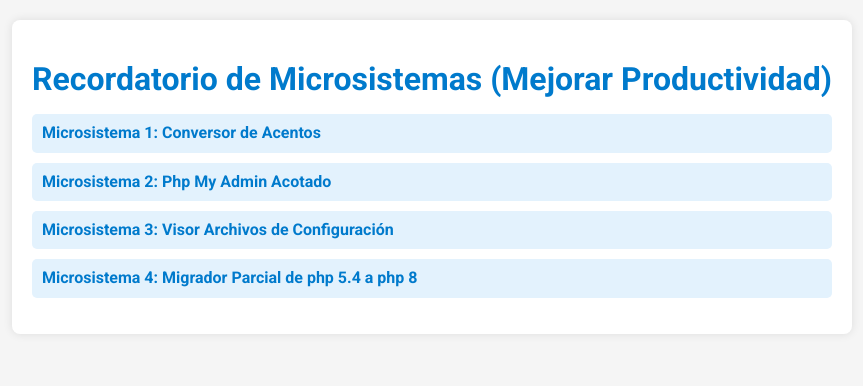
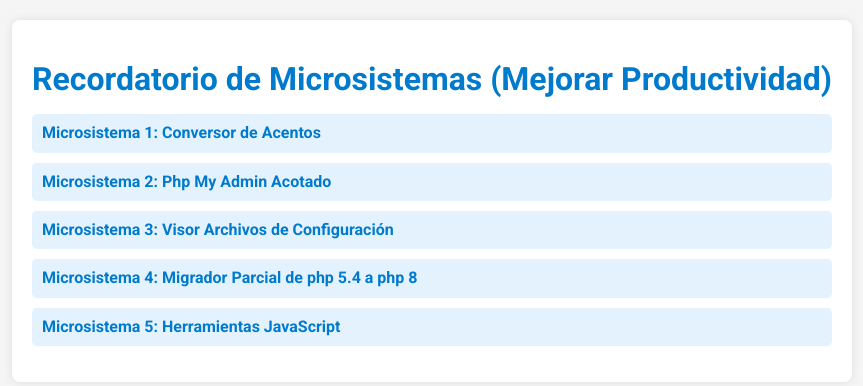
Before and after one commit to vladimiracunadev-create/microsistemas, a PHP site: page / in a window 1280 px wide. Shown: the top 386 px of the page, without its empty margins (208-1071 px from the left). Run offline with PHP 8.4, Linux system fonts and the light colour scheme.

Commit message:
nueva herramienta javascript

```diff
--- a/index.php
+++ b/index.php
@@ -58,6 +58,7 @@ text-decoration: underline;
 <li><a href="phpmyadmin_especifico.php" target="_blank">Microsistema 2: Php My Admin Acotado</a></li>
 <li><a href="visor_logs.php" target="_blank">Microsistema 3: Visor Archivos de Configuración</a></li>
 <li><a href="cambiophp.php" target="_blank">Microsistema 4: Migrador Parcial de php 5.4 a php 8</a></li>
+<li><a href="herramientas_javascript.hml" target="_blank">Microsistema 5: Herramientas JavaScript</a></li>
 </ul>
 </div>
 </body>
```
Also changed, not shown: 1 other file.
